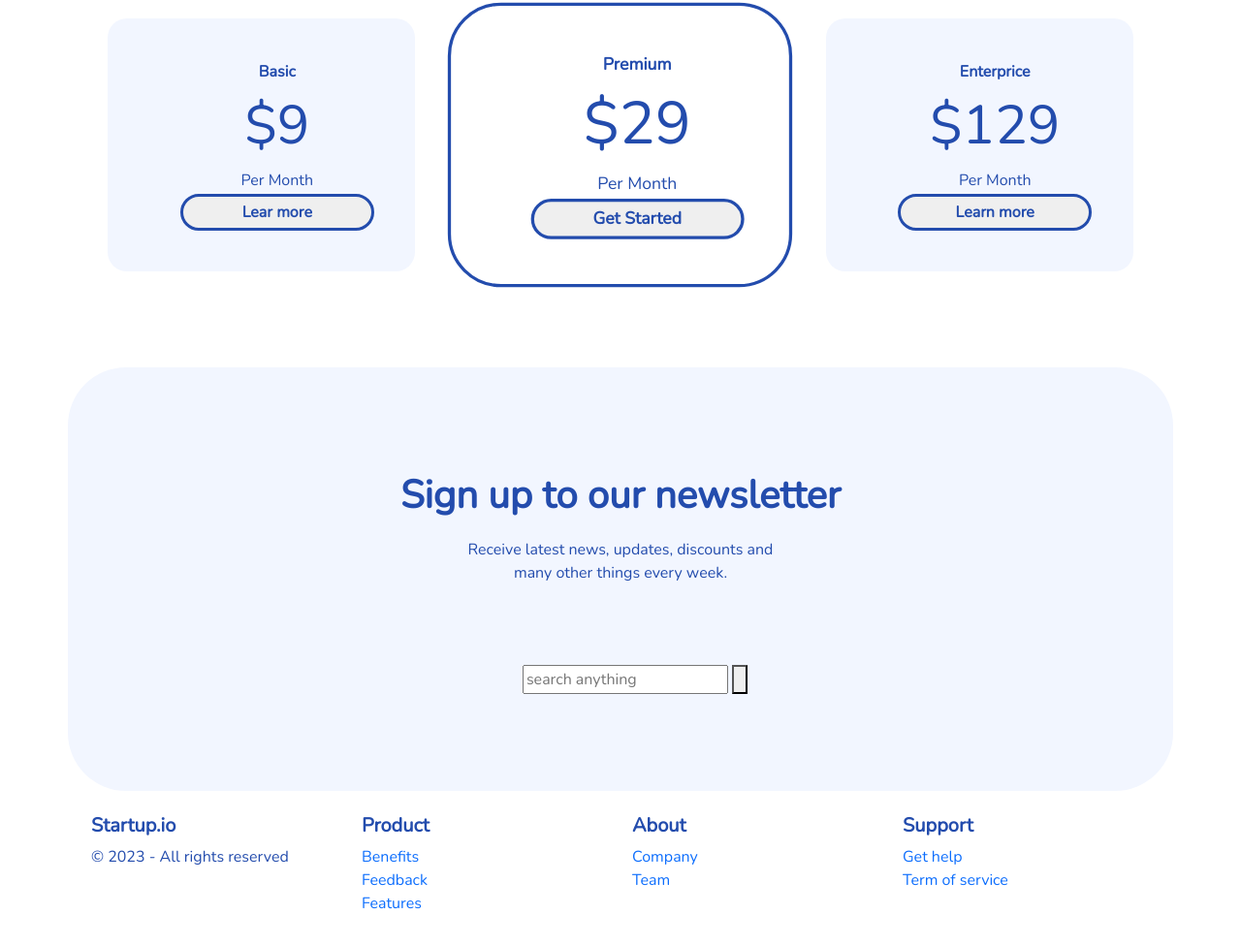
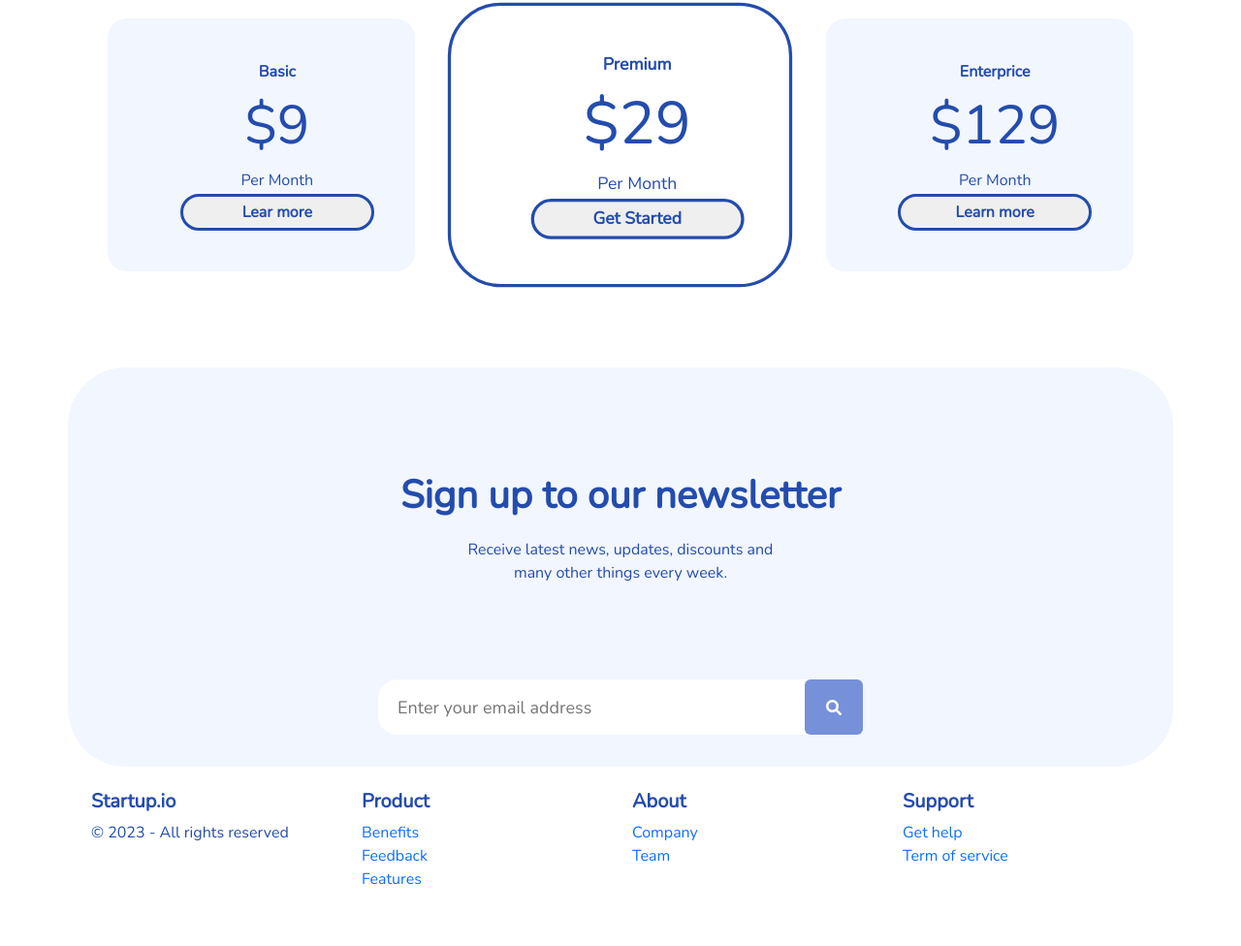
Before and after one commit to anoon537/FinalProject2H8_Kelompok3_WDPKS010, a plain HTML site: page index.html in a window 1280 px wide. Shown: the part 1229-2205 px from the top of the page at 97% size. Drawn offline with nearby package versions, Linux system fonts and the light colour scheme.

Commit message:
Fixing newsletter

```diff
--- a/index.html
+++ b/index.html
@@ -273,12 +273,19 @@
                 <p class="deskripsi">
                   Receive latest news, updates, discounts and <br> many other things every week.
                 </p>
-              </div>
-              <div class="search">
-                <input type="text" placeholder="search anything" name="search">
-                <button type="submit"><img src="img" alt=""></button>
-              </div>
+                <div class="search-bar">
+                  <div class="search-wrap">
+                    <div class="search-box">
+                      <input type="text" class="input" placeholder="Enter your email address">
+                      <div class="btn btn-common">
+                        <i class="fas fa-search"></i>
+                      </div>
+                    </div>
+                  </div>
+                </div>
             </div>
+          </div>
+          </div>
           </div>
         </div>
       </div>
--- a/style/style.css
+++ b/style/style.css
@@ -353,9 +353,52 @@ footer ul li {
   font-weight: 400;
 }
 
-.search{
-  text-align: center;
-  margin: 15px 15px 100px;
-  border-style: none;
-  border-color: #fff;
+.search-bar .input{
+  border: 0;
+  outline: none;
 }
+
+.search-wrap{
+  width: 500px;
+  margin: 30px auto;
+}
+
+.search-wrap .search-box{
+  position: relative;
+  width: 500px;
+  height: 60px;
+}
+
+.search-wrap .search-box .input{
+  position: absolute;
+  top: 0;
+  left: 0;
+  width: 95%;
+  height: 95%;
+  padding: 10px 20px;
+  border-radius: 20px;
+  font-size: 18px;
+}
+
+.search-wrap .search-box .btn{
+  position: absolute;
+  top: 0;
+  right: 0;
+  width: 60px;
+  height: 95%;
+  background: #7690da;
+  z-index: 1;
+  cursor: pointer;
+}
+
+.search-wrap .search-box .btn:hover{
+  background: #708bd2;
+}
+
+.search-wrap .search-box .btn.btn-common .fas{
+  position: absolute;
+  top: 50%;
+  left: 50%;
+  transform: translate(-50%, -50%);
+  color: #fff;
+}
```
